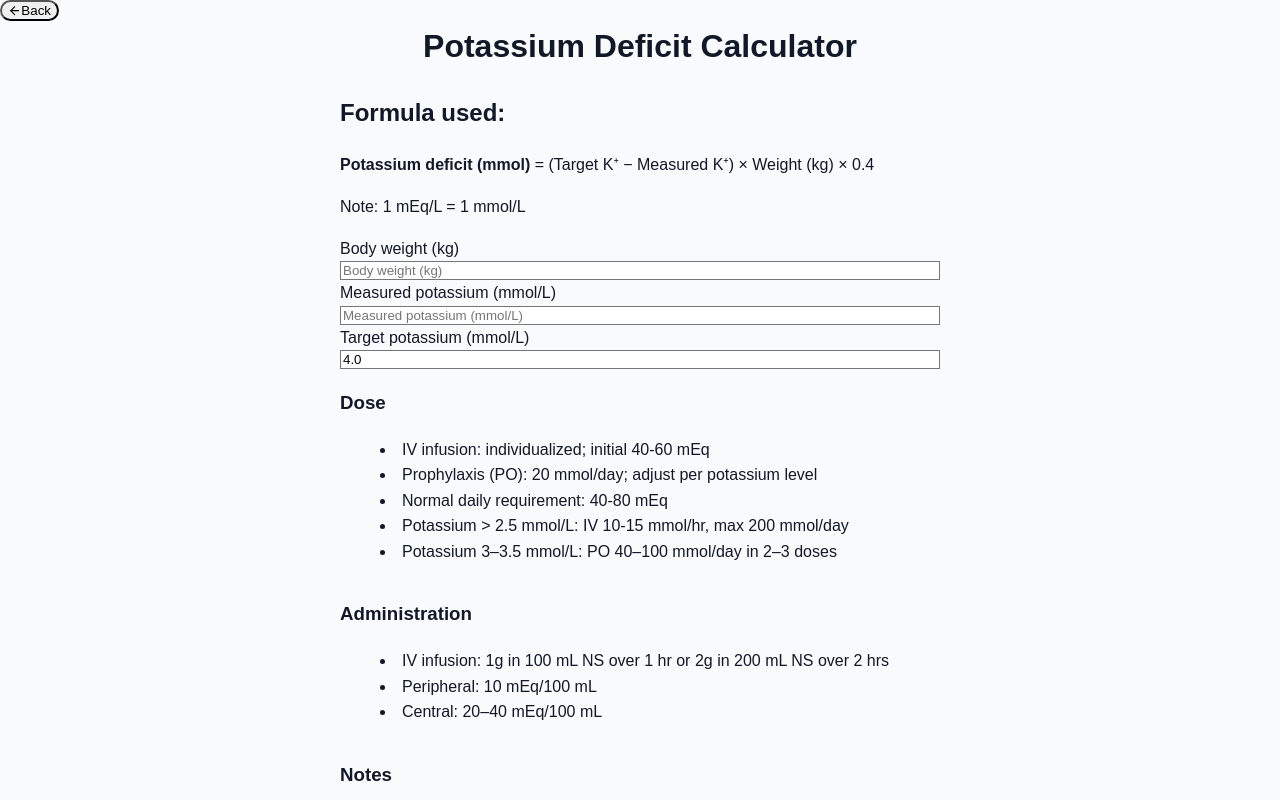
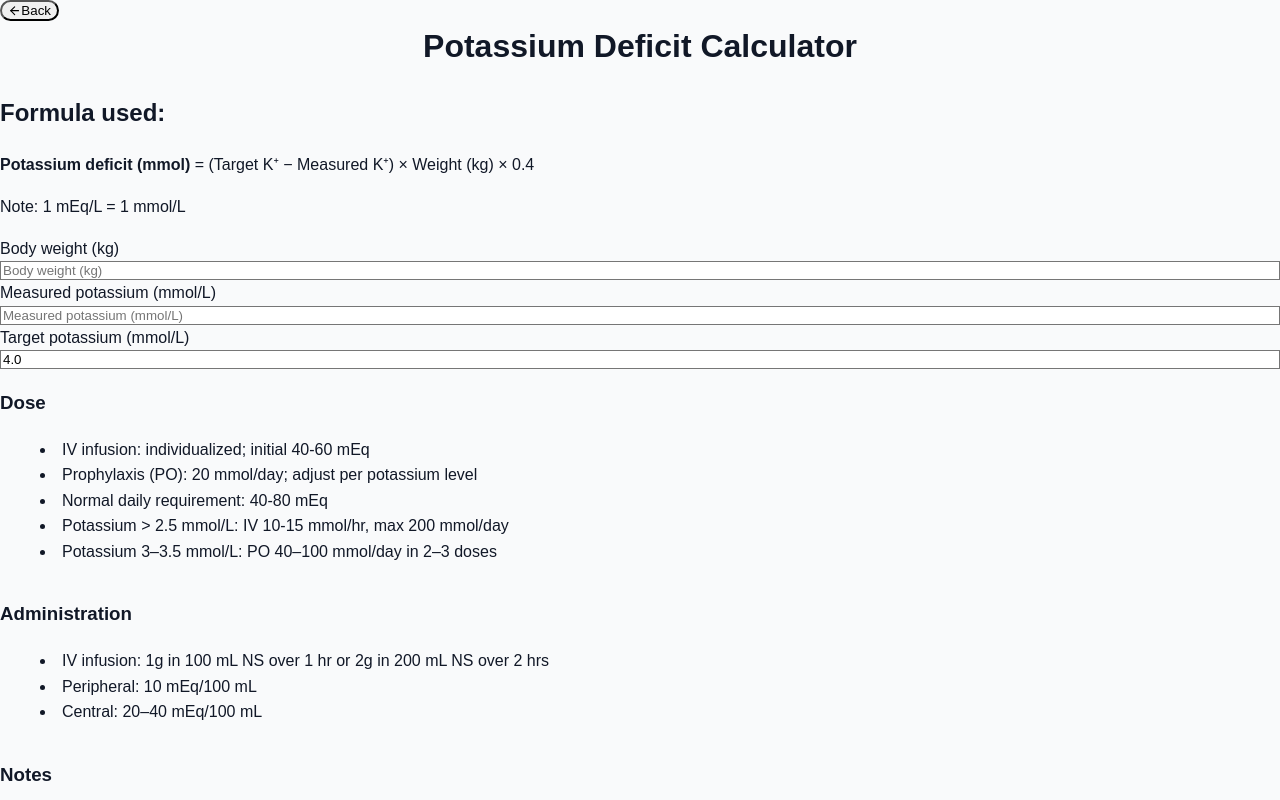
Before and after one commit to Jiahui-hub/HCTM-calculators, a Next.js app: page /calculators/potassium in a window 1280 px wide. Shown: the top 800 px of the page. Built offline with nearby package versions, Linux system fonts and the light colour scheme.

Commit message:
update app/calculators/potassium/page.tsx

```diff
--- a/app/calculators/potassium/page.tsx
+++ b/app/calculators/potassium/page.tsx
@@ -56,7 +56,7 @@ export default function PotassiumCalculator() {
   const [openRef, setOpenRef] = useState(false);
 
   return (
-    <div className="min-h-screen bg-gradient-to-br from-blue-50 via-purple-50 to-pink-50 flex flex-col font-sans relative px-4 sm:px-6 lg:px-10">
+    <div className="min-h-screen bg-gray-100 flex flex-col">
 
       {/* Top bar */}
       <div className="fixed top-4 inset-x-0 z-50 px-4 sm:px-6 lg:px-10">
@@ -76,7 +76,7 @@ export default function PotassiumCalculator() {
 
       {/* Main content wrapper */}
       <div className="flex-1 flex justify-center pb-16">
-        <div className="w-[600px] max-w-full mx-4 bg-white rounded-[2rem] shadow-2xl p-10 md:p-12 lg:p-14 transition-all duration-300 overflow-y-auto">
+        <div className="max-w-7xl w-full mx-4 bg-white rounded-[2rem] shadow-2xl p-10 md:p-12 lg:p-14 transition-all duration-300 overflow-y-auto">
 
           {/* Lock theme to light */}
           <style jsx global>{`
```
